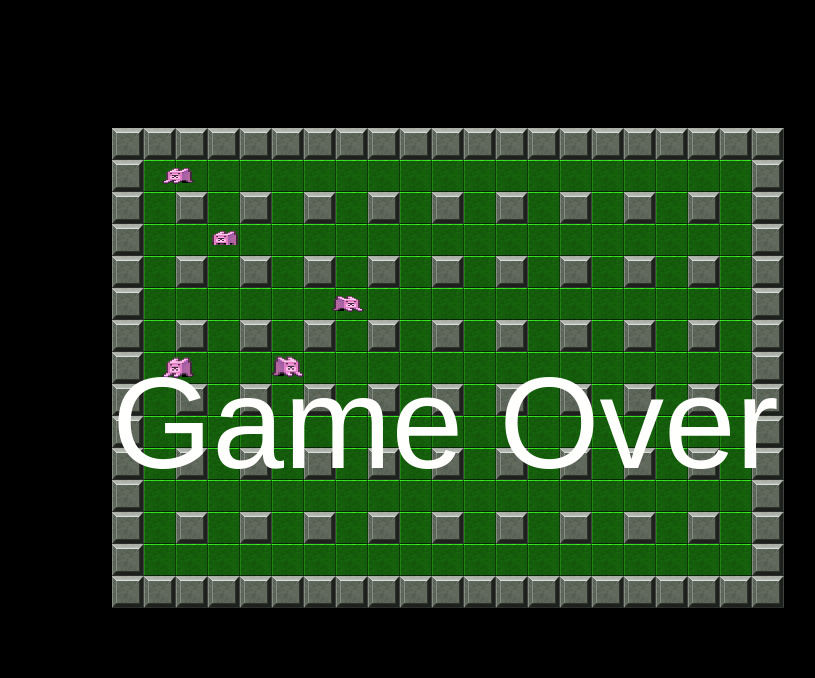
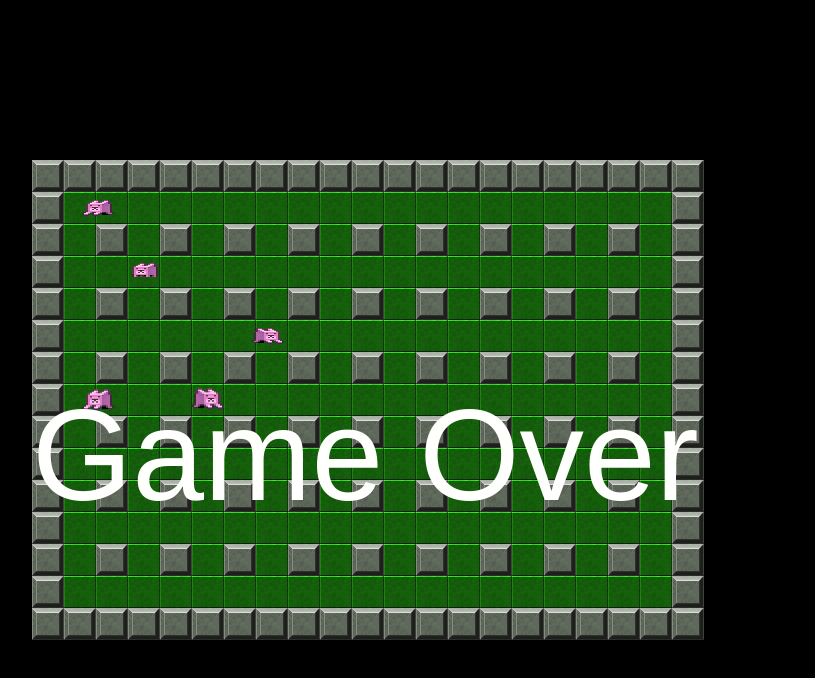
Before and after one commit to jordanStudent/bomberguy, a plain HTML site: page web/index.html in a window 1280 px wide. Shown: the whole page, without its empty margins (272-1087 px from the left). Drawn offline with Linux system fonts and the light colour scheme; animation ran at ten frames a second.

Commit message:
fixed centering on HTML

```diff
--- a/web/index.html
+++ b/web/index.html
@@ -12,14 +12,9 @@
             background: Black;
         }
         canvas {
-        	position: relative;
-        	top:50%;
-        	/*8vertical-align: center;*/
-        	margin-left: 30%;
-        	margin-right:30%;
-        	margin-top:10%;
-
-
+            margin: auto;
+            position: absolute;
+            top: 0; left: 0; bottom: 0; right: 0;
         }
     </style>
 </head>
```
Also changed, not shown: build/web/index.html (+7 -1 lines).
